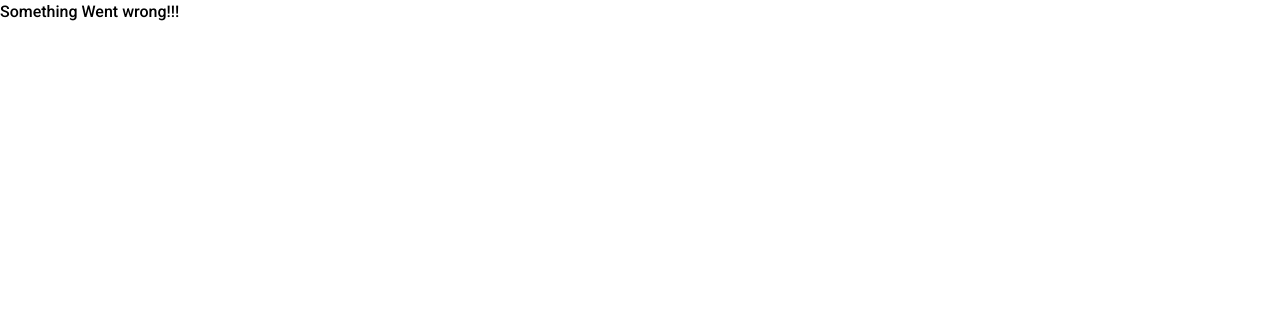
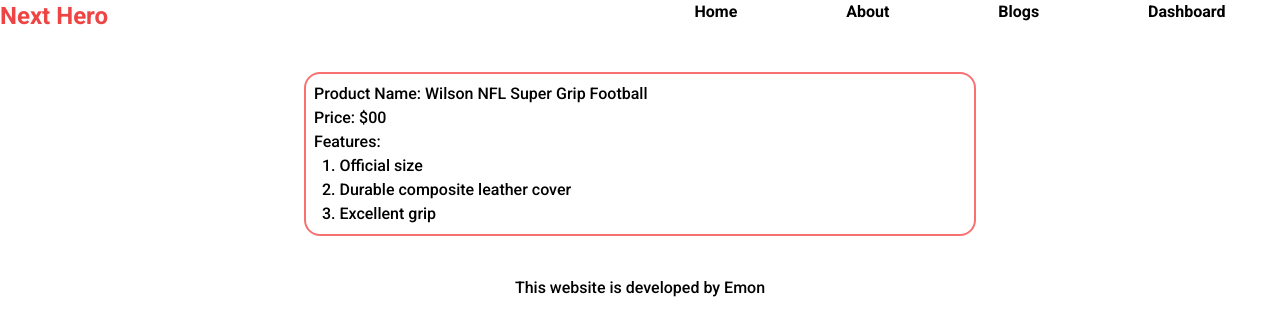
Before and after one commit to emon3455/M13-Module-83-NEXTjs, a Next.js app: page /products/10 in a window 1280 px wide. Before the commit this address had no page. Shown: the top 336 px of the page. Built offline with nearby package versions, Linux system fonts and the light colour scheme; data requests are answered from the project's data file.

Commit message:
product data loaded based on category also with single product also

```diff
--- /dev/null
+++ b/src/app/(main-layout)/products/[id]/page.js
@@ -0,0 +1,24 @@
+import getSingleProduct from '@/utils/getSingleProduct';
+import React from 'react';
+
+const SingleProduct = async ({ params }) => {
+
+    const product = await getSingleProduct(params.id);
+
+    return (
+        <div key={product.id} className='max-w-2xl mx-auto rounded-2xl my-10 border-2 border-red-400 p-2'>
+
+            <h2>Product Name: {product.title}</h2>
+            <p>Price: ${product.price}</p>
+
+            <h4>Features:</h4>
+            <ul className='ms-2'>
+                {
+                    product.features.map((feature, indx) => <li key={indx}>{indx + 1}. {feature}</li>)
+                }
+            </ul>
+        </div>
+    );
+};
+
+export default SingleProduct;
--- a/src/app/(main-layout)/products/page.js
+++ b/src/app/(main-layout)/products/page.js
@@ -1,9 +1,24 @@
+import getAllProducts from '@/utils/getAllProducts';
+import Link from 'next/link';
 import React from 'react';
 
-const ProductsPage = () => {
+const ProductsPage = async ({searchParams}) => {
+
+    console.log(searchParams);
+    const products = await getAllProducts(searchParams.categoryId);
+
     return (
-        <div>
+        <div className='grid grid-cols-1 md:grid-cols-2 lg:grid-cols-3 gap-5 p-2 my-5 container mx-auto'>
+            {
+                products.map(product=><div key={product.id} className='border-2 border-red-400 p-2'>
 
+                    <h2>Product Name: {product.title}</h2>
+                    <p>Price: ${product.price}</p>
+                    <Link href={`/products/${product.id}`}>
+                        <button className='bg-red-400 p-1 text-white rounded-lg'>Details</button>
+                    </Link>
+                </div>)
+            }
         </div>
     );
 };
--- a/src/components/homePage/Category.jsx
+++ b/src/components/homePage/Category.jsx
@@ -12,7 +12,7 @@
                 categories.map(category=><div className='text-lg p-2 border-2 border-blue-400 rounded-lg' key={category.id}
                 >
                     <h4>Category: {category.name}</h4>
-                    <Link href="" className='mt-3 block'>
+                    <Link href={`/products?categoryId=${category.id}`} className='mt-3 block'>
                         <button className='bg-red-400 p-1 text-white rounded-lg'>Details</button>
                     </Link>
                 </div>)
--- a/src/components/homePage/SingleCategory.jsx
+++ /dev/null
@@ -1,11 +0,0 @@
-import React from 'react';
-
-const SingleCategory = () => {
-    return (
-        <div>
-
-        </div>
-    );
-};
-
-export default SingleCategory;
--- /dev/null
+++ b/src/utils/getSingleProduct.js
@@ -0,0 +1,9 @@
+
+const getSingleProduct =async (id) => {
+    const res = await fetch(`http://localhost:5000/products/${id}`,{
+        cache: "no-cache"
+    })
+    return res.json();
+};
+
+export default getSingleProduct;
```
